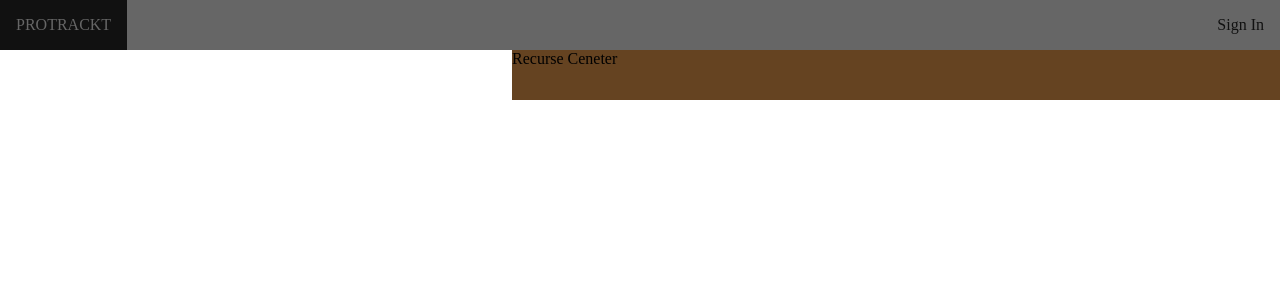
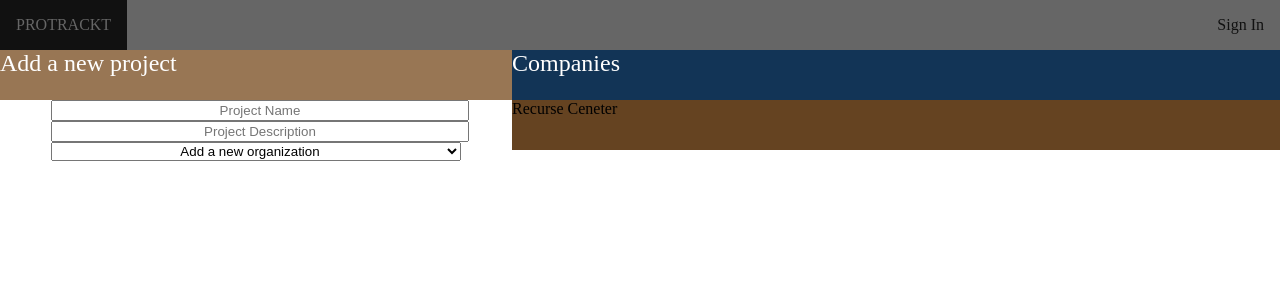
Before and after one commit to leegenes/protrackt-frontend, a React app: page / in a window 1280 px wide. Shown: the top 300 px of the page. Built offline with nearby package versions, Linux system fonts and the light colour scheme.

Commit message:
add project creator block

```diff
--- /dev/null
+++ b/src/components/ProjectCreator.js
@@ -0,0 +1,34 @@
+import React from "react";
+
+import './project_creator.css';
+
+const ProjectCreator = (props) => {
+  const organizationOptions = props.organizations.orgs.map((organization) => {
+    return (
+      <option className="form-option"
+        key={organization.name}>
+        { organization.name }
+      </option>
+    );
+  });
+
+  return (
+    <div className="project-creator-container">
+      <div className="section-header" id="creator-header">
+      Add a new project
+      </div>
+      <form className='project-creator-form'>
+        <input className="creator-field" name="project name" placeholder="Project Name"></input>
+        <br/>
+        <input className="creator-field" name="project description" placeholder="Project Description"></input>
+        <br/>
+        <select className="creator-field" name="organization">
+          <option className="form-option">Add a new organization</option>
+          { organizationOptions }
+        </select>
+      </form>
+    </div>
+  )
+}
+
+export default ProjectCreator;
--- /dev/null
+++ b/src/components/project_creator.css
@@ -0,0 +1,19 @@
+.project-creator-container {
+  width: 40%;
+  float: left;
+}
+
+.section-header {
+  width: 100%;
+  height: 50px;
+  background-color: #987654;
+  font-size: 24px;
+  color: white;
+}
+
+.creator-field {
+  width: 80%;
+  text-align: center;
+  margin-left: 10%;
+  margin-right: 10%;
+}
--- a/src/containers/App.js
+++ b/src/containers/App.js
@@ -6,6 +6,7 @@ import * as Actions from '../actions';
 import Navigation from '../components/Navigation';
 import ModalWheelhouse from '../components/ModalWheelhouse';
 import OrganizationList from '../components/OrganizationList';
+import ProjectCreator from '../components/ProjectCreator';
 
 import '../styles/app.css';
 
@@ -15,10 +16,12 @@ class App extends React.Component {
       <div>
         {/* component rendering */}
         <Navigation selectedModal={ selectedModal => this.props.actions.openModal({selectedModal}) } />
-        <ModalWheelhouse currentModal={ this.props.currentModal }
-          requestClose={ () => this.props.actions.closeModal(this.props.currentModal) }/>
-        <OrganizationList organizations={ this.props.organizations }/>
-
+        <div className="main-container">
+          <ModalWheelhouse currentModal={ this.props.currentModal }
+            requestClose={ () => this.props.actions.closeModal(this.props.currentModal) }/>
+          <ProjectCreator organizations={ this.props.organizations }/>
+          <OrganizationList organizations={ this.props.organizations }/>
+        </div>
       </div>
     );
   }
```
